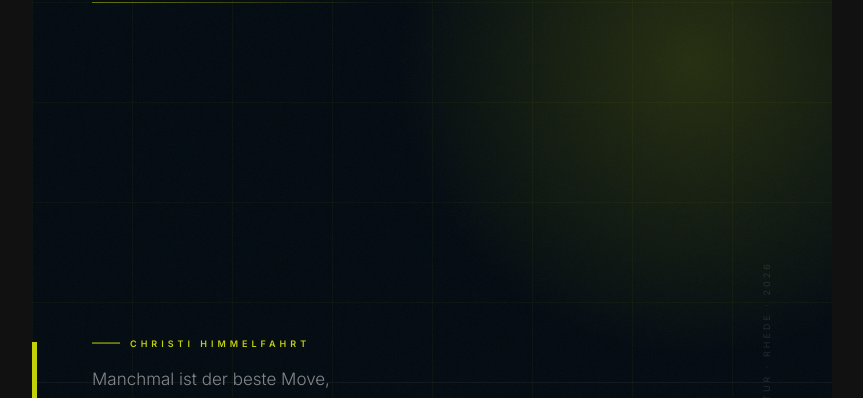
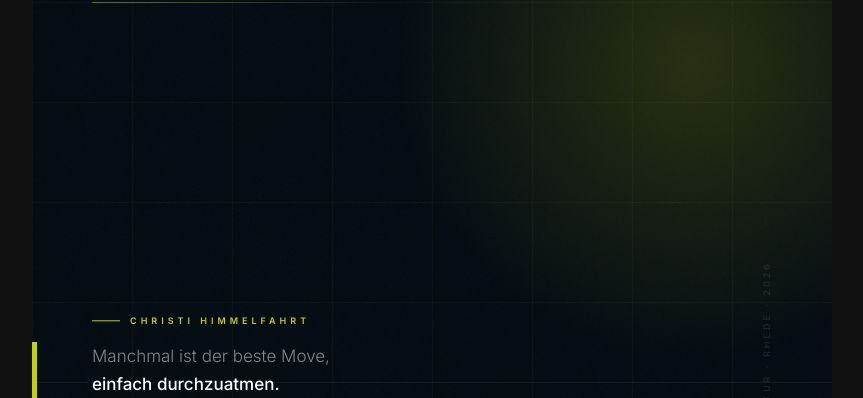
Before and after one commit to emehmedovic-code/meine-website, a plain HTML site: page index.html in a window 1280 px wide. Shown: the part 98-496 px from the top of the page, without its empty margins (208-1071 px from the left). Drawn offline with Linux system fonts and the light colour scheme.

Commit message:
Update index.html

```diff
--- a/index.html
+++ b/index.html
@@ -179,7 +179,7 @@
     position: absolute;
     top: 50%;
     left: 60px;
-    transform: translateY(-58%);
+    transform: translateY(-78%);
     z-index: 10;
     max-width: 520px;
   }
```
